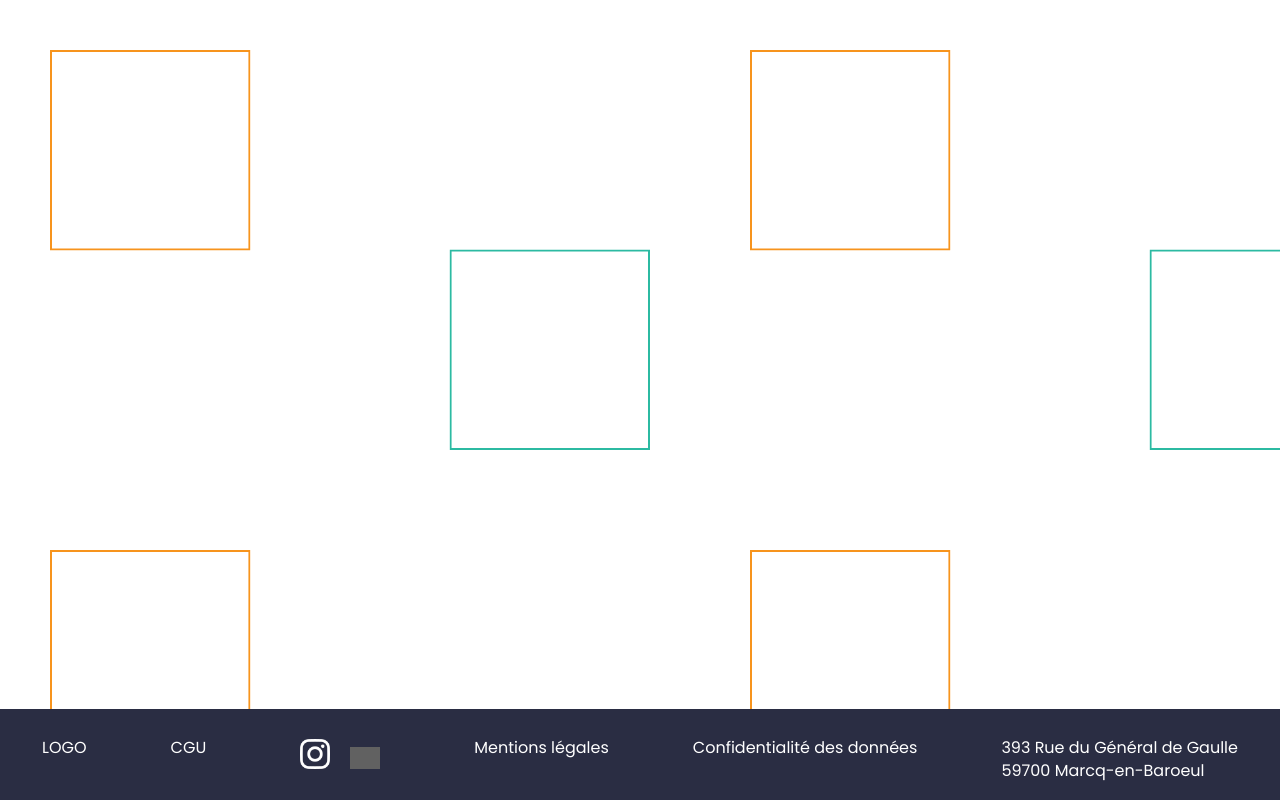
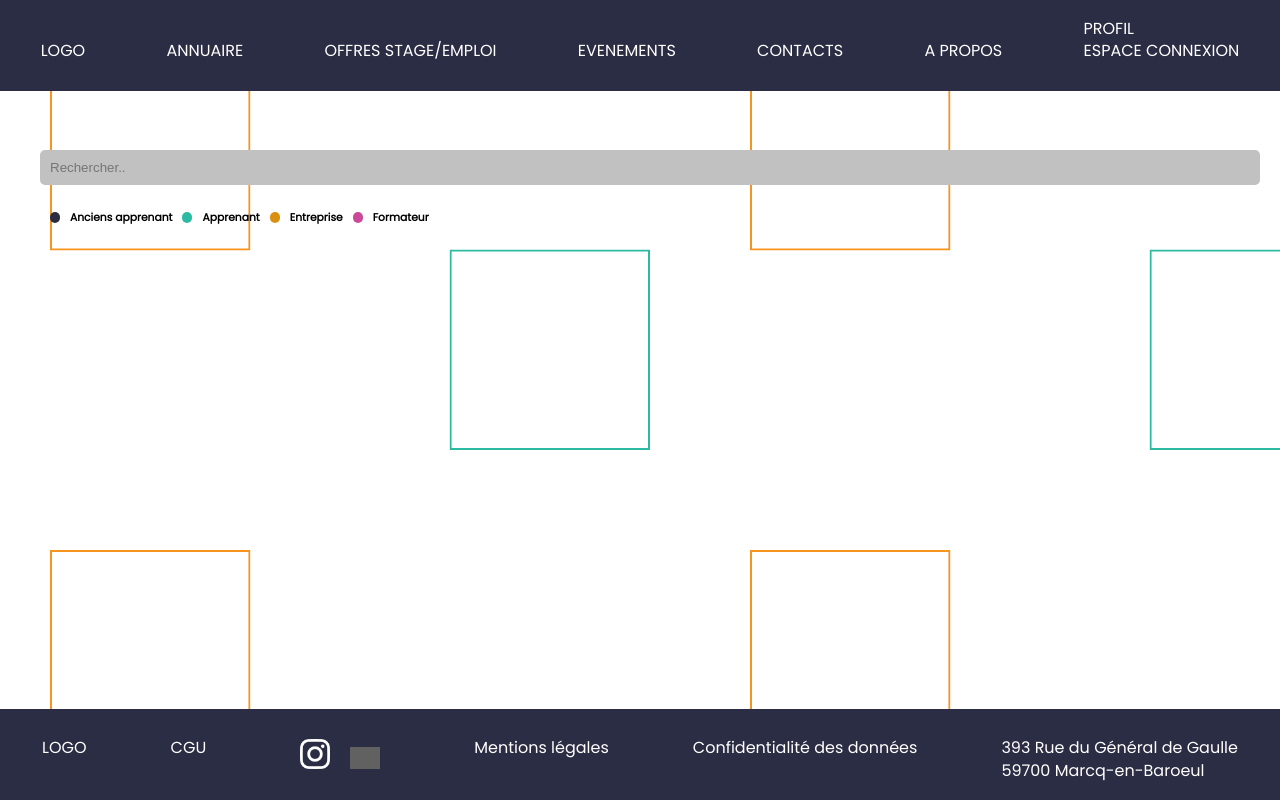
Before and after one commit to foreach-academy/Alumni_Frontend, a React (Create React App) app: page /page_annuaire in a window 1280 px wide. Built offline with nearby package versions, Linux system fonts and the light colour scheme; grey boxes are pictures that could not be loaded.

Commit message:
Création de la page annuaire et validation

```diff
--- a/package.json
+++ b/package.json
@@ -9,6 +9,7 @@
     "axios": "^1.7.3",
     "react": "^18.3.1",
     "react-dom": "^18.3.1",
+    "react-modal": "^3.16.1",
     "react-router-dom": "^6.26.0",
     "react-scripts": "5.0.1",
     "web-vitals": "^2.1.4"
--- a/src/App.js
+++ b/src/App.js
@@ -6,6 +6,9 @@ import InscriptionEntreprise from './Pages/InscriptionEntreprisePage';
 import InscriptionApprenant from './Pages/InscriptionApprenant';
 import InscriptionFormateur from './Pages/inscriptionFormateur';
 import ValidationComptePage from './Pages/ValidationComptePage';
+import AnnuairePage from './Pages/annuairePage';
+
+
 
 function App() {
   return<>
@@ -17,6 +20,7 @@ function App() {
     <Route path='/inscription_apprenant' element={<InscriptionApprenant/>}/>
     <Route path= '/inscription_formateur' element={<InscriptionFormateur/>}/>
     <Route path= '/validation_compte' element={<ValidationComptePage/>}/>
+    <Route path='/page_annuaire' element={<AnnuairePage/>}/>
   </Routes>
   <Footer/>
   </BrowserRouter>
--- /dev/null
+++ b/src/Components/CardsAnnuaire.jsx
@@ -0,0 +1,30 @@
+import React from 'react'
+
+const CardsAnnuaire = () => {
+
+    const getColorByRoleId = (roleId) => {
+        switch(roleId) {
+          case 1:
+            return '#2B2D43'; // Administrateur
+          case 2:
+            return '#2BBAA2'; // Utilisateur
+          case 3:
+            return '#DB8F11'; // Invité
+          case 4:
+            return '#CB4899'; // Invité
+        }
+      };
+
+    return <>
+
+        <div>
+               {/*  <h3>{Nom}{Prenom}</h3>
+                <p>{ro_nom}</p> */}
+        </div>
+
+
+    </>
+}
+
+
+export default CardsAnnuaire;
--- /dev/null
+++ b/src/Pages/annuairePage.jsx
@@ -0,0 +1,32 @@
+import React from 'react'
+import NavBar from '../Components/NavBar';
+import Footer from '../Components/Footer';
+import '../Styles/annuairePage.css'
+import CardsAnnuaire from '../Components/CardsAnnuaire';
+
+
+const annuairePage = () => {
+
+    return <>
+        <NavBar/>
+        <div id='conteneur-annuaire'>
+            <div id='barre-recherche'>
+                <input id='rechercher' type="text" placeholder='Rechercher..' />
+            </div>
+            <div id='legende-block'>
+                <div className='legende-rond'></div>
+                <h6>Anciens apprenant</h6>
+                <div className='legende-rond'></div>
+                <h6>Apprenant</h6>
+                <div className='legende-rond'></div>
+                <h6>Entreprise</h6>
+                <div className='legende-rond'></div>
+                <h6>Formateur</h6>
+            </div>
+            <CardsAnnuaire/>
+        </div>
+        <Footer/>
+    </>
+}
+
+export default annuairePage;
--- a/src/Styles/NavBar.css
+++ b/src/Styles/NavBar.css
@@ -15,6 +15,8 @@
     font-family: poppins-regular;
     position: fixed;
     width: 100%;
+    background-attachment: fixed;
+    top: 0;
 }
 
 .navigation_navbar:hover{
--- /dev/null
+++ b/src/Styles/annuairePage.css
@@ -0,0 +1,48 @@
+#conteneur-annuaire {
+    max-width: 1200px;
+    margin: auto;
+}
+
+#barre-recherche {
+    margin-top: 150px;
+    width: 100%;
+}
+
+#rechercher {
+    width: 100%;
+    padding: 10px;
+    border-radius: 5px;
+    border: none;
+    background-color: rgb(194, 193, 193);
+}
+
+#legende-block {
+    display: flex;
+    align-items: center;
+    margin-bottom: 50px;
+}
+
+.legende-rond {
+    background-color: red;
+    padding: 5px;
+    border-radius: 30px;
+    height: 1px;
+    margin: 10px;
+}
+
+.legende-rond:nth-child(1) {
+    background-color: #2B2D43;
+}
+
+.legende-rond:nth-child(3) {
+    background-color: #2BBAA2;
+}
+
+.legende-rond:nth-child(5) {
+    background-color: #DB8F11;
+}
+
+
+.legende-rond:nth-child(7) {
+    background-color: #CB4899;
+}
```
Also changed, not shown: src/Styles/CardsAnnuaire.css (added), 1 other file (tests, documents, lock files or other folders).
